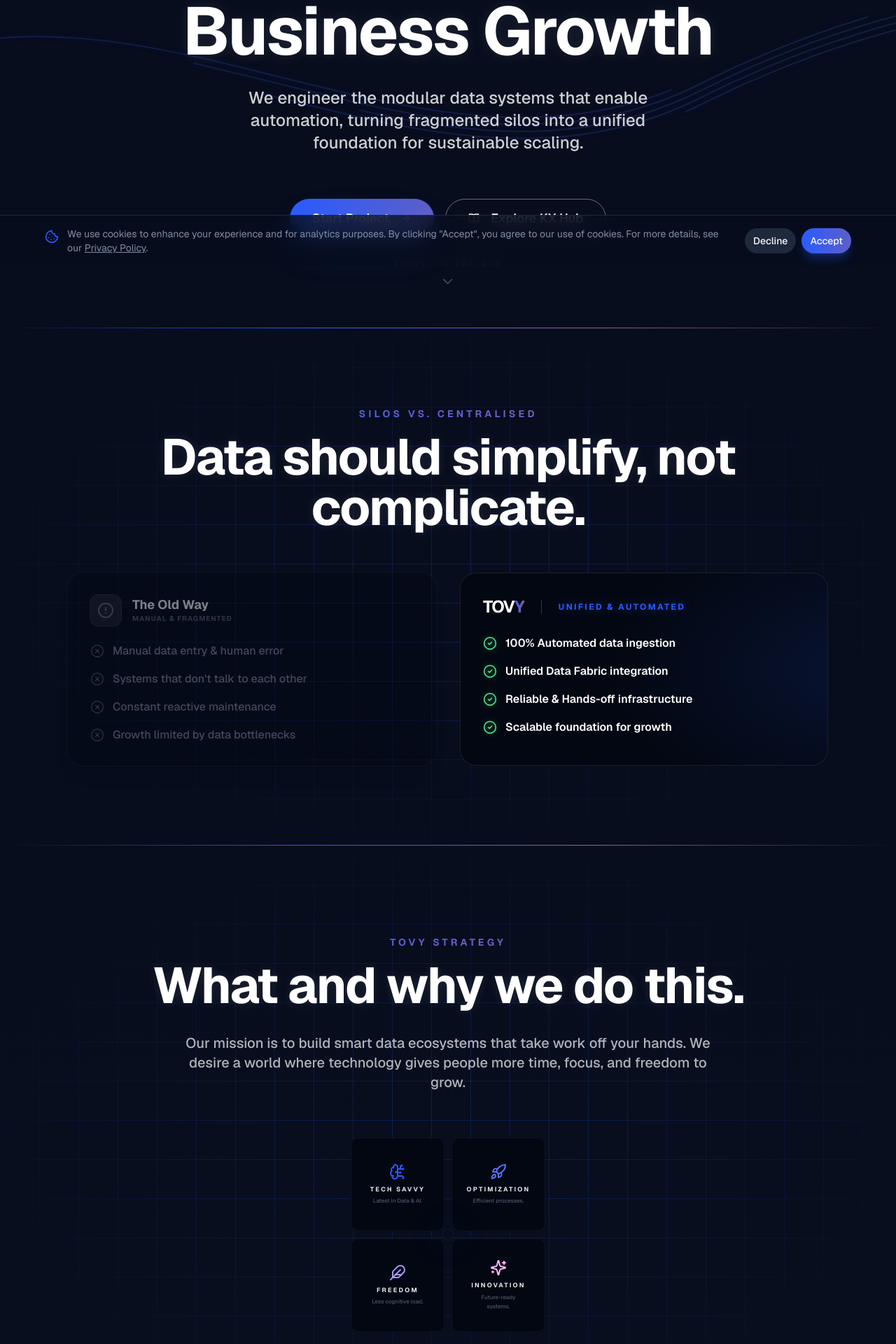
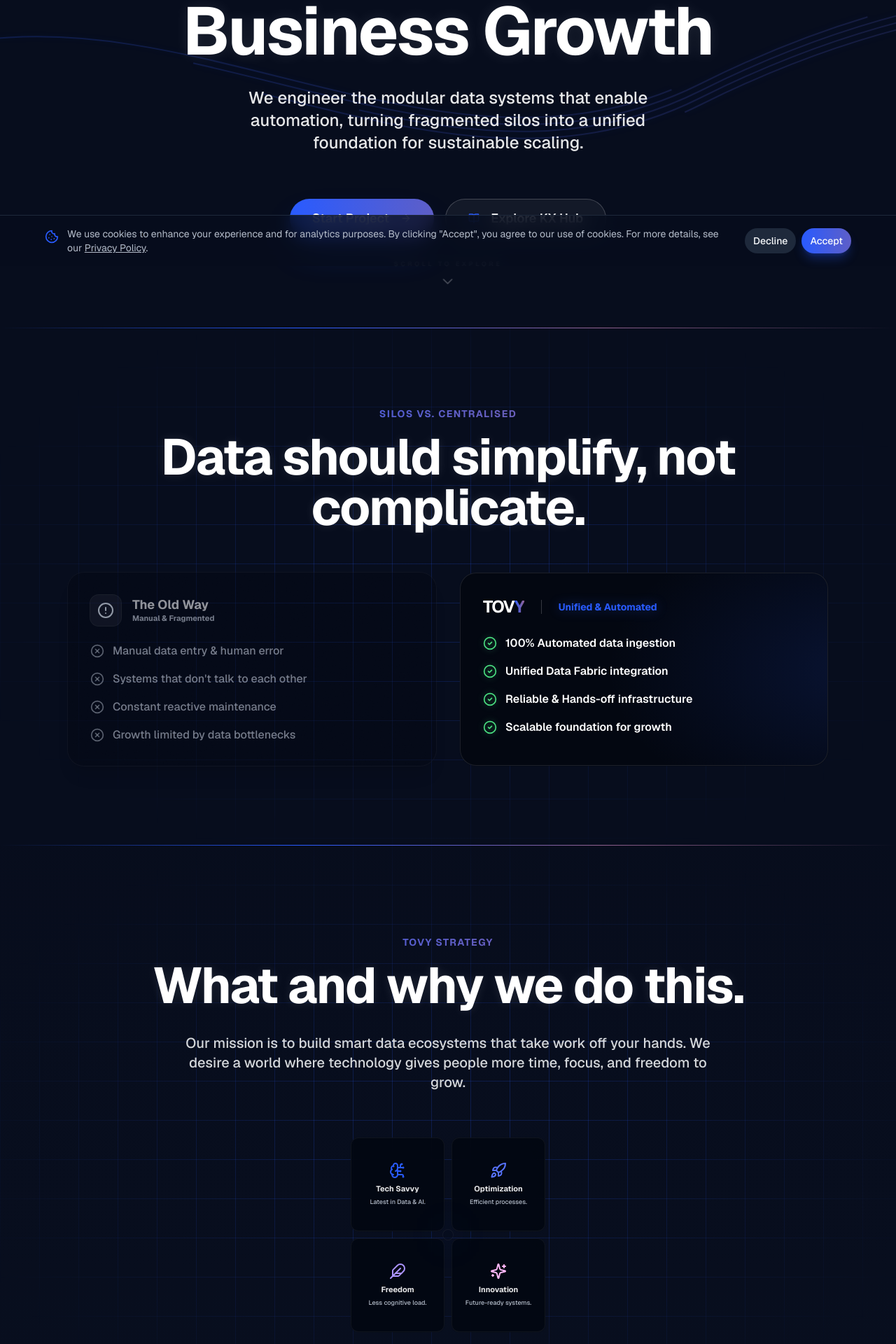
Before and after one commit to tovy-eu/tovy.eu-website, a Next.js app: page /en/ in a window 1280 px wide. Shown: the part 420-2340 px from the top of the page at 70% size. Built offline with nearby package versions, Linux system fonts and the light colour scheme.

Commit message:
Visual & Branding Audit Element	Assessment	Recommendation Color Palette

```diff
--- a/src/app/globals.css
+++ b/src/app/globals.css
@@ -15,7 +15,7 @@
     --secondary: 217.2 32.6% 17.5%;
     --secondary-foreground: 210 40% 98%;
     --muted: 217.2 32.6% 17.5%;
-    --muted-foreground: 215.4 16.3% 56.9%;
+    --muted-foreground: 215.4 16.3% 75%; /* Increased luminosity for better readability */
     --accent: 217.2 32.6% 17.5%;
     --accent-foreground: 210 40% 98%;
     --accent-gradient-stop: 304 20% 48%;
--- a/src/components/landing/about-section.tsx
+++ b/src/components/landing/about-section.tsx
@@ -109,10 +109,10 @@ export function AboutSection({ dict }: { dict: Dictionary }) {
                   </div>
 
                   <div className="space-y-1 relative z-10">
-                    <h3 className="text-[8px] md:text-[9px] font-bold uppercase tracking-[0.25em] text-white/90 leading-tight">
+                    <h3 className="text-[10px] md:text-[11px] font-bold text-white/90 leading-tight">
                       {pillar.title}
                     </h3>
-                    <p className="text-[7px] md:text-[8px] text-muted-foreground/60 leading-relaxed font-medium max-w-[80px] mx-auto">
+                    <p className="text-[8px] md:text-[9px] text-muted-foreground leading-relaxed font-medium max-w-[100px] mx-auto">
                       {pillar.description}
                     </p>
                   </div>
--- a/src/components/landing/engineering-section.tsx
+++ b/src/components/landing/engineering-section.tsx
@@ -112,12 +112,12 @@ export function EngineeringSection({ dict }: { dict: Dictionary }) {
                     >
                       {React.cloneElement(service.icon as React.ReactElement, { className: "h-5 w-5" })}
                     </div>
-                    <h3 className="text-[10px] md:text-xs font-bold tracking-[0.2em] text-white/90 uppercase">
+                    <h3 className="text-sm md:text-base font-bold text-white/90">
                       {service.title}
                     </h3>
                   </div>
 
-                  <p className="text-sm md:text-base text-white/95 leading-relaxed mb-6 flex-grow font-medium">
+                  <p className="text-sm md:text-base text-white leading-relaxed mb-6 flex-grow font-medium">
                     {service.description}
                   </p>
 
@@ -125,7 +125,7 @@ export function EngineeringSection({ dict }: { dict: Dictionary }) {
                     {service.stack.map(item => (
                       <span
                         key={item.tool}
-                        className="text-[9px] md:text-[10px] font-bold tracking-[0.25em] uppercase text-white/20"
+                        className="text-[10px] md:text-[11px] font-bold tracking-wider text-muted-foreground/80"
                       >
                         {item.tool}
                       </span>
--- a/src/components/landing/hero-section.tsx
+++ b/src/components/landing/hero-section.tsx
@@ -1,4 +1,3 @@
-
 "use client";
 
 import { useState, useEffect } from 'react';
@@ -62,7 +61,7 @@ export function HeroSection({ dict }: { dict: Dictionary }) {
         >
           {dict.hero.title}
         </h1>
-        <p className="mt-8 text-lg leading-relaxed text-white/80 md:text-xl lg:text-2xl max-w-2xl mx-auto px-4 sm:px-0 font-medium">
+        <p className="mt-8 text-lg leading-relaxed text-white/90 md:text-xl lg:text-2xl max-w-2xl mx-auto px-4 sm:px-0 font-medium">
           {dict.hero.subtitle}
         </p>
         <div className="mt-20 md:mt-16 flex flex-col sm:flex-row items-center justify-center gap-4 w-full sm:w-auto px-4 sm:px-0">
@@ -76,9 +75,9 @@ export function HeroSection({ dict }: { dict: Dictionary }) {
           </Magnetic>
 
           {CONFIG.enableBlog && (
-            <Button asChild size="lg" variant="outline" className="w-full sm:w-auto font-semibold text-base sm:text-lg bg-transparent text-white border-white/40 hover:bg-white/10 hover:text-white h-12 sm:h-14" onClick={handleBlogClick}>
+            <Button asChild size="lg" variant="outline" className="w-full sm:w-auto font-semibold text-base sm:text-lg bg-white/5 text-white border-white/20 hover:bg-white/10 hover:text-white h-12 sm:h-14" onClick={handleBlogClick}>
               <Link href={`/${lang}/kx/`}>
-                <BookOpen className="mr-2 h-5 w-5" />
+                <BookOpen className="mr-2 h-5 w-5 text-primary" />
                 {dict.common.readBlog}
               </Link>
             </Button>
--- a/src/components/landing/pain-solution-section.tsx
+++ b/src/components/landing/pain-solution-section.tsx
@@ -58,20 +58,20 @@ export function PainSolutionSection({ dict }: { dict: Dictionary }) {
 
               <div className="relative z-10">
                 <div className="flex items-center gap-4 mb-6">
-                  <div className="p-2.5 rounded-xl bg-white/5 text-muted-foreground/40 ring-1 ring-white/10">
+                  <div className="p-2.5 rounded-xl bg-white/5 text-muted-foreground ring-1 ring-white/10">
                     <AlertCircle className="h-6 w-6" />
                   </div>
                   <div className="flex flex-col">
-                    <h3 className="text-lg font-bold text-white/60 leading-tight">{dict.painSolution.pain.title}</h3>
-                    <p className="text-[10px] text-muted-foreground/40 font-bold uppercase tracking-widest">{dict.painSolution.pain.subtitle}</p>
+                    <h3 className="text-lg font-bold text-white/70 leading-tight">{dict.painSolution.pain.title}</h3>
+                    <p className="text-[11px] text-muted-foreground/80 font-bold">{dict.painSolution.pain.subtitle}</p>
                   </div>
                 </div>
 
                 <ul className="space-y-4">
                   {painItems.map((item, i) => (
                     <li key={i} className="flex items-start gap-3">
-                      <XCircle className="h-5 w-5 text-muted-foreground/30 shrink-0 mt-0.5" />
-                      <span className="text-sm md:text-base text-muted-foreground/60 leading-relaxed font-medium">{item}</span>
+                      <XCircle className="h-5 w-5 text-muted-foreground/60 shrink-0 mt-0.5" />
+                      <span className="text-sm md:text-base text-muted-foreground/80 leading-relaxed font-medium">{item}</span>
                     </li>
                   ))}
                 </ul>
@@ -101,7 +101,7 @@ export function PainSolutionSection({ dict }: { dict: Dictionary }) {
                       <span className="bg-gradient-to-r from-primary to-[hsl(var(--accent-gradient-stop))] bg-clip-text text-transparent">Y</span>
                     </div>
                     <div className="h-5 w-px bg-white/20 mx-2" />
-                    <h3 className="text-[10px] md:text-xs font-bold text-primary uppercase tracking-[0.2em] drop-shadow-[0_0_8px_rgba(43,94,255,0.4)]">
+                    <h3 className="text-xs md:text-sm font-bold text-primary drop-shadow-[0_0_8px_rgba(43,94,255,0.4)]">
                       {dict.painSolution.solution.subtitle}
                     </h3>
                   </div>
--- a/src/components/landing/section-header.tsx
+++ b/src/components/landing/section-header.tsx
@@ -27,7 +27,7 @@ export function SectionHeader({
     <ScrollReveal>
       <div className={cn("mx-auto max-w-4xl text-center px-4", className)}>
         {badge && (
-          <p className="text-[10px] md:text-sm font-bold leading-7 bg-gradient-to-r from-primary to-[hsl(var(--accent-gradient-stop))] bg-clip-text text-transparent uppercase tracking-[0.3em] mb-4">
+          <p className="text-[11px] md:text-sm font-bold leading-7 bg-gradient-to-r from-primary to-[hsl(var(--accent-gradient-stop))] bg-clip-text text-transparent uppercase tracking-widest mb-4">
             {badge}
           </p>
         )}
@@ -41,7 +41,7 @@ export function SectionHeader({
           {title}
         </h2>
         {description && (
-          <p className="mt-6 md:mt-8 text-sm md:text-xl leading-relaxed text-foreground/70 max-w-3xl mx-auto font-medium">
+          <p className="mt-6 md:mt-8 text-sm md:text-xl leading-relaxed text-foreground/85 max-w-3xl mx-auto font-medium">
             {description}
           </p>
         )}
```
